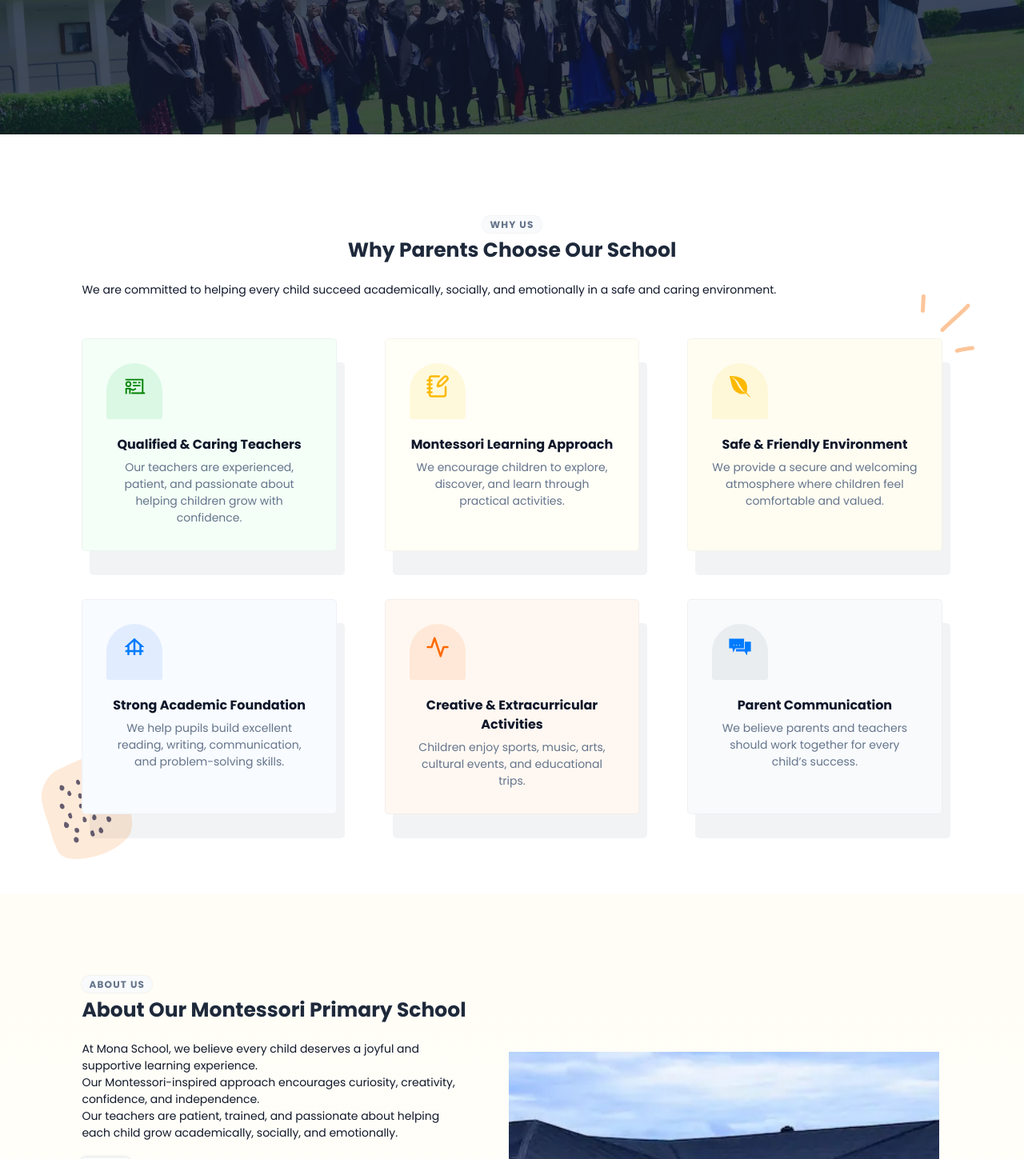
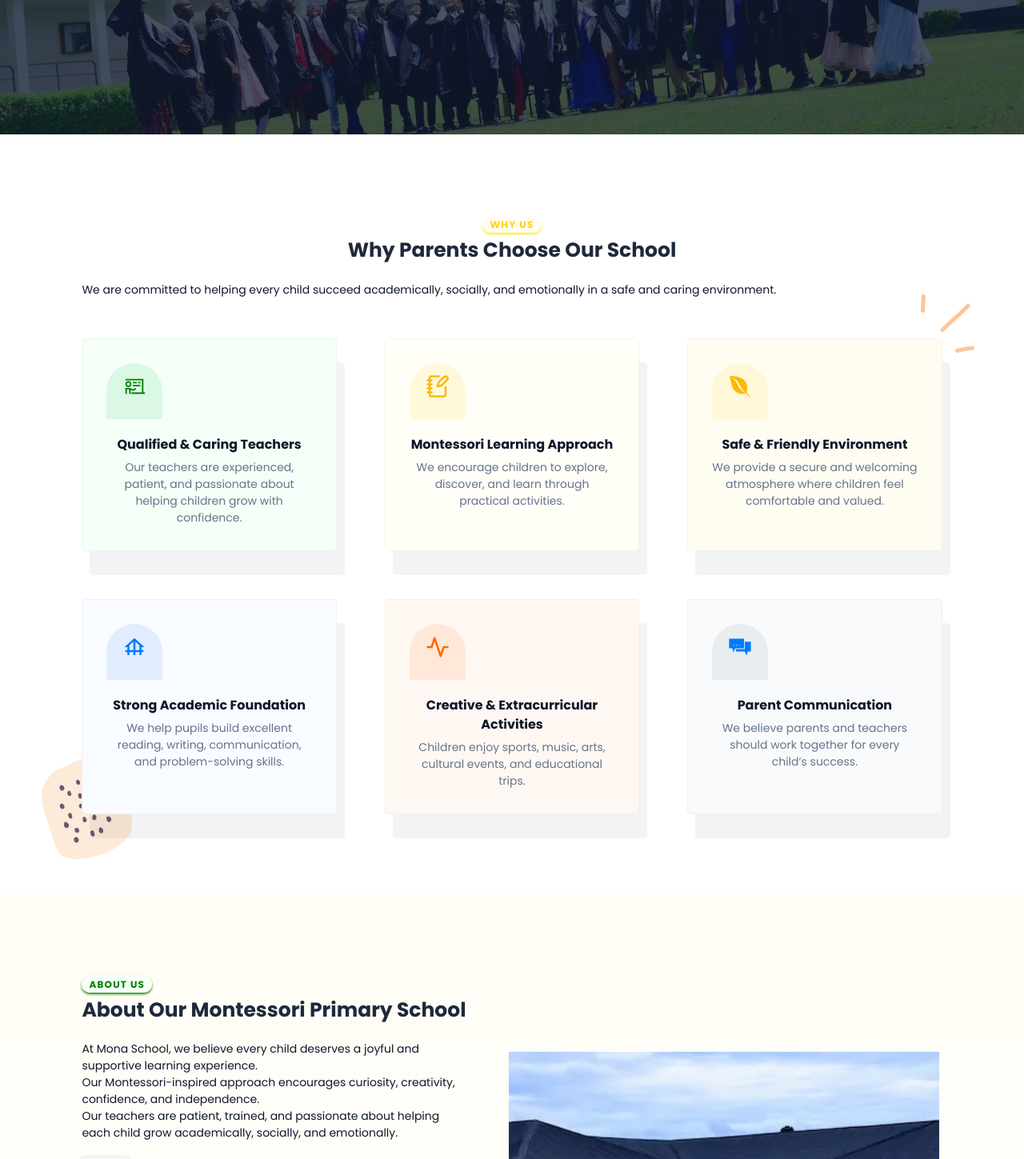
Before and after one commit to Klessy/MonaShool-Frontend, a Next.js app: page / in a window 1280 px wide. Shown: the part 641-2090 px from the top of the page at 80% size. Built offline with nearby package versions, Linux system fonts and the light colour scheme; a web font is replaced by a local one.

Commit message:
Subtitle component added

```diff
--- a/src/app/globals.css
+++ b/src/app/globals.css
@@ -451,27 +451,6 @@ a {
   justify-content: center;
 }
 
-.pre-title {
-  font-size: 1.2rem;
-  text-transform: uppercase;
-  font-weight: 700;
-  line-height: 26px;
-  letter-spacing: 0.1em;
-  color: var(--mona-gray);
-  background: var(--mona-offwhite);
-  box-shadow: 0 0 2px rgba(1, 70, 94, 0.2);
-
-  /* color: var(--sun-orange-500);
-  background-color: var(--sun-50);
-  box-shadow: 0px 2px 3px rgba(255, 127, 15, 0.2); */
-
-  /* background: rgba(255, 255, 205, 1);
-  color: rgba(0, 50, 100);
-  box-shadow: 0 2px 3px rgba(119, 96, 5, 0.2); */
-  padding: 0.2rem 0.9rem;
-  border-radius: 10px;
-}
-
 .btn_main {
   display: flex;
   align-items: center;
--- a/src/components/sections/About.jsx
+++ b/src/components/sections/About.jsx
@@ -12,6 +12,7 @@ import "@/components/styles/button.css";
 import Image from "next/image";
 import Link from "next/link";
 import AboutImg from "@/assets/images/monaschool-sapele.jpg";
+import Subtitle from "../utils/Subtitle";
 
 const About = () => {
   return (
@@ -19,7 +20,7 @@ const About = () => {
         <div className="about__container container">
             <div className="about__content">
                 <div className="">
-                    <span className="pre-title">About Us</span>
+                    <Subtitle cName={"about__subtitle"} text={"About us"}/>
                     <h2 className="heading__subtitle">About Our Montessori Primary School</h2>
                 </div>
                 <p>
--- a/src/components/sections/Hero.jsx
+++ b/src/components/sections/Hero.jsx
@@ -1,18 +1,5 @@
 
 "use client";
-// import { motion } from "framer-motion";
-
-// export default function Hero(){
-//   return (
-//     <section className="h-screen bg-primary text-white flex items-center justify-center text-center">
-//       <motion.div initial={{opacity:0,y:50}} animate={{opacity:1,y:0}} transition={{duration:0.8}}>
-//         <h1 className="text-4xl md:text-6xl font-bold mb-4">Welcome to Mona School</h1>
-//         <p className="mb-6">Raising Future Leaders</p>
-//         <button className="bg-accent text-black px-6 py-3 rounded">Enroll Now</button>
-//       </motion.div>
-//     </section>
-//   )
-// }
 
 
 
@@ -57,7 +44,7 @@ const Hero = () => {
                     >
                       {desc}
                     </p>
-                    <Link className="btn_main" href="/enroll">
+                    <Link className="btn_main btn_main-txt" href="/contact#contact-form">
                       <FaCirclePlus
                         style={{
                           color: "#fff1a8",
@@ -65,7 +52,8 @@ const Hero = () => {
                           marginRight: "10px",
                         }}
                       />{" "}
-                      <Link href="/contact#contact-form" className="btn_main-txt">{btn}</Link>
+                      {btn}
+                      {/* <Link href="" className="btn_main-txt">{btn}</Link> */}
                     </Link>
                   </div>
                 </div>
--- a/src/components/sections/Why.jsx
+++ b/src/components/sections/Why.jsx
@@ -16,13 +16,14 @@ import WhyBg_2 from "@/assets/bg/shape-7.png";
 
 
 import "../styles/why.css";
+import Subtitle from "../utils/Subtitle";
 
 const Why = () => {
   return (
     <section className="why__section">
       <div className="why__container container">
         <div className="text-center">
-          <span className="pre-title">Why us</span>
+          <Subtitle cName={"why__subtitle"} text={"why us"} />
           <h2 className="heading__subtitle">Why Parents Choose Our School</h2>
         </div>
         <p>We are committed to helping every child succeed academically, socially, and emotionally in a safe and caring environment.</p>
--- a/src/components/styles/about.css
+++ b/src/components/styles/about.css
@@ -22,6 +22,21 @@ transparent 45%
 
 .about__container {
     display: flex;
+}
+
+.about__subtitle {
+  font-size: 1.2rem;
+  text-transform: uppercase;
+  font-weight: 700;
+  line-height: 26px;
+  letter-spacing: 0.1em;
+  /* color: var(--mona-gray); */
+  background: var(--mona-offwhite);
+  padding: 0.2rem 0.9rem;
+  border-radius: 10px;
+  color: green;
+  background-color: #f4fff7;
+  box-shadow: 0px 2px 3px rgba(33, 131, 3, 0.979)
 }
 
 .about__content {
--- a/src/components/styles/hero.css
+++ b/src/components/styles/hero.css
@@ -28,7 +28,7 @@
 .hero-p {
   /* color: #f5b016; */
   color: var(--sun-700);
-  text-transform: uppercase;
+  text-transform: capitalize;
   font-size: 1.8rem;
   font-weight: 900;
   font-style: italic;
--- a/src/components/styles/navbar.css
+++ b/src/components/styles/navbar.css
@@ -228,6 +228,14 @@ nav {
     border-radius: 100%;
   }
 
+   .mobile-item:hover {
+    background: var(--sun-600);
+   }
+
+   .mobile-item .fas:hover {
+    color: var(--white);
+   }
+
   .active-nav {
     padding: 1rem;
     width: 100%;
@@ -238,6 +246,7 @@ nav {
   }
   .spin__right:hover {
     animation: spin 2s ease forwards;
+    color: var(--white);
   }
 
   .spin__left {
--- /dev/null
+++ b/src/components/styles/subtitle.css
@@ -0,0 +1,20 @@
+.pre-title {
+  font-size: 1.2rem;
+  text-transform: uppercase;
+  font-weight: 700;
+  line-height: 26px;
+  letter-spacing: 0.1em;
+  color: var(--mona-gray);
+  background: var(--mona-offwhite);
+  box-shadow: 0 0 2px rgba(1, 70, 94, 0.2);
+
+  /* color: var(--sun-orange-500);
+  background-color: var(--sun-50);
+  box-shadow: 0px 2px 3px rgba(255, 127, 15, 0.2); */
+
+  /* background: rgba(255, 255, 205, 1);
+  color: rgba(0, 50, 100);
+  box-shadow: 0 2px 3px rgba(119, 96, 5, 0.2); */
+  padding: 0.2rem 0.9rem;
+  border-radius: 10px;
+}
--- a/src/components/styles/why.css
+++ b/src/components/styles/why.css
@@ -6,6 +6,21 @@
 .why__container {
  position: relative;
  padding: 10rem 0;
+}
+
+.why__subtitle {
+   font-size: 1.2rem;
+  text-transform: uppercase;
+  font-weight: 700;
+  line-height: 26px;
+  letter-spacing: 0.1em;
+  /* color: var(--mona-gray); */
+  background: var(--mona-offwhite);
+  padding: 0.2rem 0.9rem;
+  border-radius: 10px;
+  color: var(--sun-500);
+  background-color: var(--sun-50);
+  box-shadow: 0px 2px 3px rgba(255, 238, 5, 0.932);
 }
 
 .why__cards {
--- /dev/null
+++ b/src/components/utils/Subtitle.jsx
@@ -0,0 +1,11 @@
+
+
+import "@/components/styles/subtitle.css";
+
+const Subtitle = ({cName, text}) => {
+  return (
+    <span className={!cName ? "pre-title" : cName}>{text}</span>
+  )
+}
+
+export default Subtitle
```
